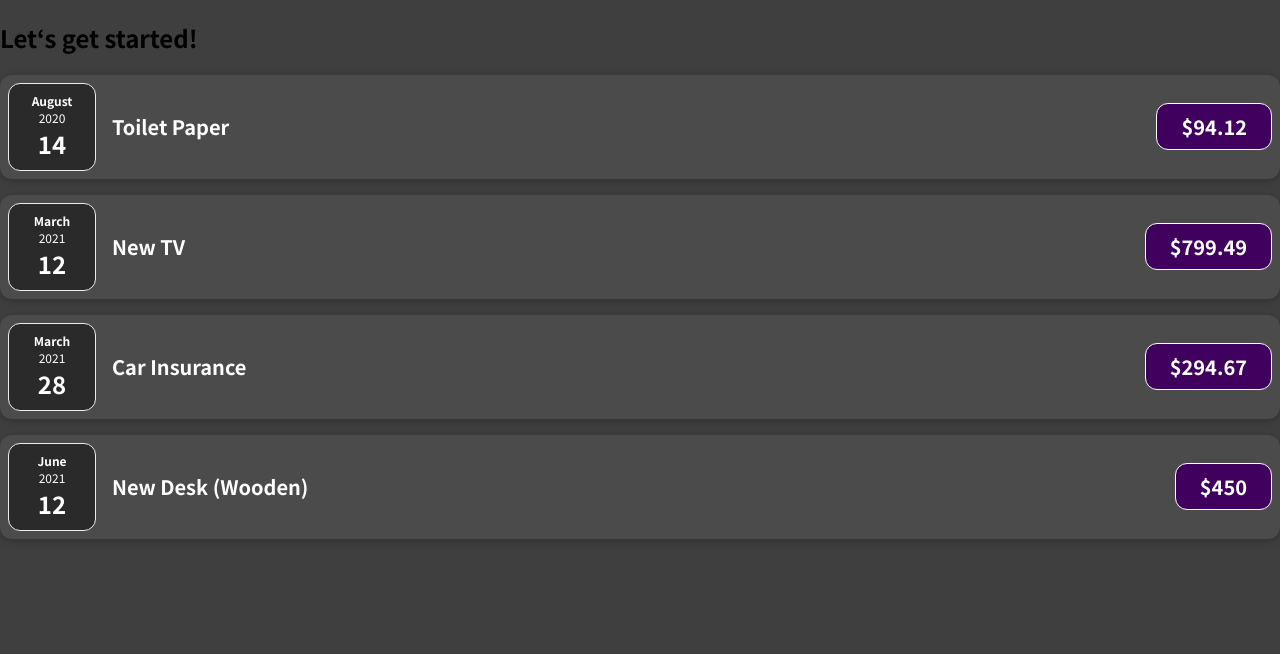
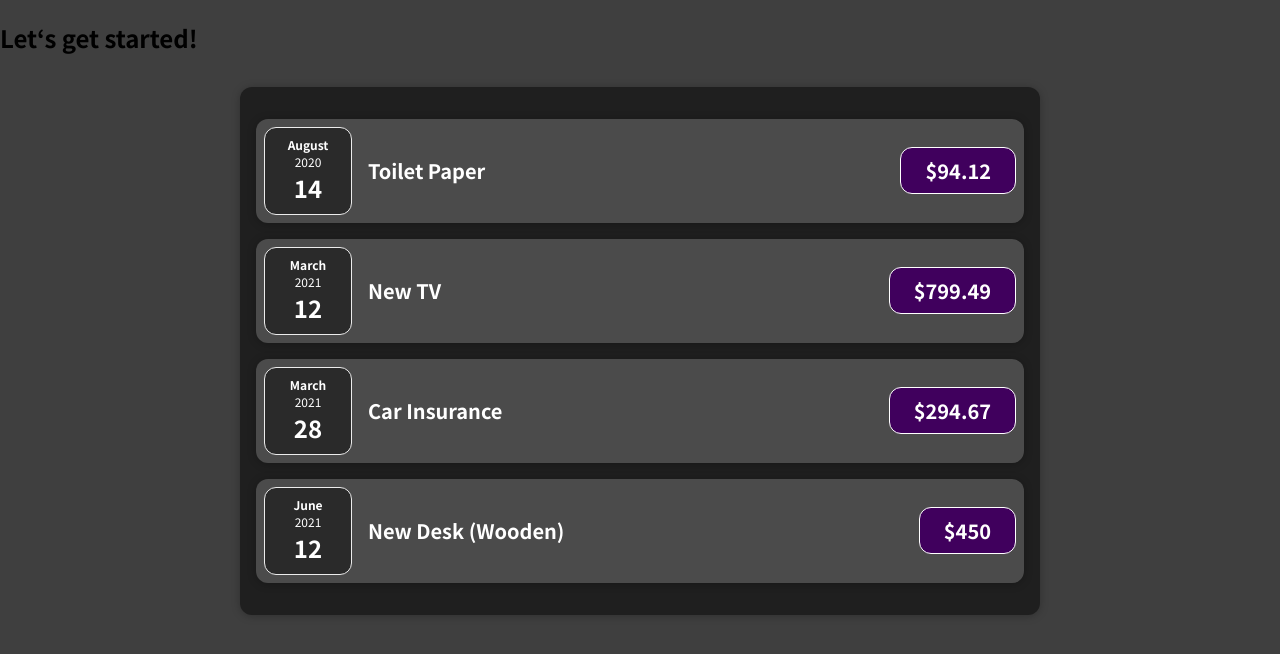
Before and after one commit to zjian107-su/Call-Me-React-Shifu, a JavaScript app: page / in a window 1280 px wide. Shown: the top 654 px of the page. Built offline with nearby package versions, Linux system fonts and the light colour scheme.

Commit message:
✨Update: added card component

```diff
--- a/src/App.js
+++ b/src/App.js
@@ -1,4 +1,4 @@
-import ExpenseItem from "./components/ExpenseItem";
+import Expenses from "./components/Expenses";
 
 function App() {
   const expenses = [
@@ -25,26 +25,7 @@
   return (
     <div>
       <h2>Let‘s get started!</h2>
-      <ExpenseItem
-        title={expenses[0].title}
-        amount={expenses[0].amount}
-        date={expenses[0].date}
-      ></ExpenseItem>
-      <ExpenseItem
-        title={expenses[1].title}
-        amount={expenses[1].amount}
-        date={expenses[1].date}
-      ></ExpenseItem>
-      <ExpenseItem
-        title={expenses[2].title}
-        amount={expenses[2].amount}
-        date={expenses[2].date}
-      ></ExpenseItem>
-      <ExpenseItem
-        title={expenses[3].title}
-        amount={expenses[3].amount}
-        date={expenses[3].date}
-      ></ExpenseItem>
+      <Expenses items={expenses} />
     </div>
   );
 }
--- /dev/null
+++ b/src/components/Card.css
@@ -0,0 +1,4 @@
+.card {
+  border-radius: 12px;
+  box-shadow: 0 1px 8px rgba(0, 0, 0, 0.25);
+}
--- /dev/null
+++ b/src/components/Card.js
@@ -0,0 +1,8 @@
+import "./Card.css";
+
+function Card(props) {
+  const classes = "card " + props.className;
+  return <div className={classes}>{props.children}</div>;
+}
+
+export default Card;
--- a/src/components/ExpenseItem.css
+++ b/src/components/ExpenseItem.css
@@ -2,10 +2,8 @@
   display: flex;
   justify-content: space-between;
   align-items: center;
-    box-shadow: 0 2px 8px rgba(0, 0, 0, 0.25);
   padding: 0.5rem;
   margin: 1rem 0;
-    border-radius: 12px;
   background-color: #4b4b4b;
 }
 
--- a/src/components/ExpenseItem.js
+++ b/src/components/ExpenseItem.js
@@ -1,16 +1,17 @@
 /* eslint-disable react/prop-types */
 import ExpenseDate from "./ExpenseDate";
+import Card from "./Card";
 import "./ExpenseItem.css";
 
 function ExpenseItem(props) {
   return (
-    <div className="expense-item">
+    <Card className="expense-item">
       <ExpenseDate date={props.date} />
       <div className="expense-item__description">
         <h2>{props.title}</h2>
         <div className="expense-item__price">${props.amount}</div>
       </div>
-    </div>
+    </Card>
   );
 }
 
--- /dev/null
+++ b/src/components/Expenses.css
@@ -0,0 +1,9 @@
+.expenses {
+  padding: 1rem;
+  background-color: rgb(31, 31, 31);
+  margin: 2rem auto;
+  width: 50rem;
+  max-width: 95%;
+  border-radius: 12px;
+  box-shadow: 0 1px 8px rgba(0, 0, 0, 0.25);
+}
--- /dev/null
+++ b/src/components/Expenses.js
@@ -0,0 +1,31 @@
+import ExpenseItem from "./ExpenseItem";
+import "./Expenses.css";
+
+function Expenses(props) {
+  return (
+    <div className="expenses">
+      <ExpenseItem
+        title={props.items[0].title}
+        amount={props.items[0].amount}
+        date={props.items[0].date}
+      ></ExpenseItem>
+      <ExpenseItem
+        title={props.items[1].title}
+        amount={props.items[1].amount}
+        date={props.items[1].date}
+      ></ExpenseItem>
+      <ExpenseItem
+        title={props.items[2].title}
+        amount={props.items[2].amount}
+        date={props.items[2].date}
+      ></ExpenseItem>
+      <ExpenseItem
+        title={props.items[3].title}
+        amount={props.items[3].amount}
+        date={props.items[3].date}
+      ></ExpenseItem>
+    </div>
+  );
+}
+
+export default Expenses;
```
Lines whose indentation alone changed are shown as unchanged.
